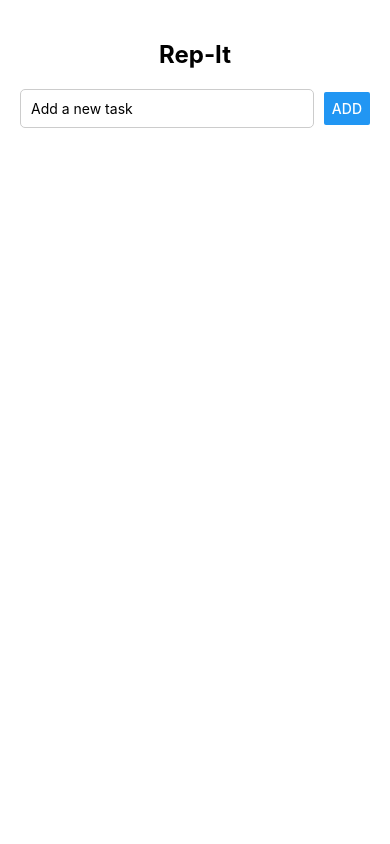
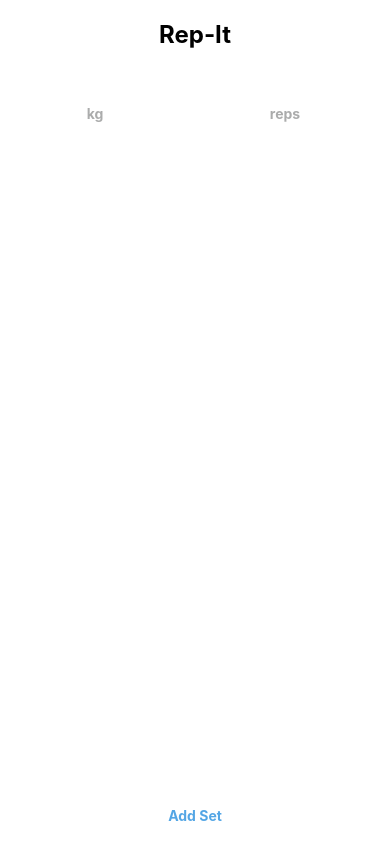
Before and after one commit to Aebel-Shajan/rep-it, a React Native app: screen / in a window 390 px wide. Built offline with nearby package versions, Linux system fonts and the light colour scheme.

Commit message:
Create SetComponent and header. Copy strong ui.

```diff
--- a/App.tsx
+++ b/App.tsx
@@ -2,83 +2,125 @@ import { useState } from "react";
 import {
   Button,
   FlatList,
+  ListRenderItem,
+  Pressable,
   StyleSheet,
   Text,
   TextInput,
   TouchableOpacity,
   View,
 } from "react-native";
+import SetComponent from "./components/setComponent";
 
 export default function App() {
-  const [task, setTask] = useState<string>("");
-  const [tasks, setTasks] = useState<Task[]>([]);
+  const [tasks, setTasks] = useState<setType[]>([]);
 
   const addTask = () => {
-    if (task.trim()) {
-      setTasks([...tasks, { id: Date.now().toString(), text: task }]);
-      setTask("");
-    }
+    setTasks([
+      ...tasks,
+      {
+        id: Date.now().toString(),
+        weight: "0",
+        reps: "1",
+        isComplete: false,
+      },
+    ]);
   };
 
-  const deleteTask = (id: string) => {
-    setTasks(tasks.filter((task) => task.id !== id));
+  const renderSetComponent: ListRenderItem<setType> = ({ item }) => {
+    const setData = (newData: setType) => {
+      const newTasks = [...tasks];
+      const indexToChange = newTasks.findIndex((item) => item.id === item.id);
+      newTasks[indexToChange] = newData;
+      setTasks(newTasks);
+    };
+
+    return <SetComponent data={item} setData={setData} key={item.id} />;
   };
 
+  // const deleteTask = (id: string) => {
+  //   setTasks(tasks.filter((task) => task.id !== id));
+  // };
+
   return (
-    <View style={styles.container}>
-      <Text style={styles.title}>Rep-It</Text>
-      <View style={styles.inputContainer}>
-        <TextInput
-          style={styles.input}
-          placeholder="Add a new task"
-          value={task}
-          onChangeText={setTask}
+    <View style={styles.appContainer}>
+      <View style={styles.container}>
+        <Text style={styles.title}>Rep-It</Text>
+        <View style={styles.headerContainer}>
+          <Text style={styles.header}>kg</Text>
+          <Text style={styles.header}>reps</Text>
+          <Text style={styles.headerLast}></Text>
+        </View>
+        <FlatList
+          data={tasks}
+          renderItem={renderSetComponent}
+          keyExtractor={(item) => item.id}
+          style={styles.list}
         />
-        <Button title="Add" onPress={addTask} />
+        <Pressable onPress={addTask}>
+          <Text style={styles.button}>Add Set</Text>
+        </Pressable>
+
       </View>
-      <FlatList
-        data={tasks}
-        renderItem={({ item }) => (
-          <TouchableOpacity onPress={() => deleteTask(item.id)}>
-            <Text style={styles.task}>{item.text}</Text>
-          </TouchableOpacity>
-        )}
-        keyExtractor={(item) => item.id}
-      />
     </View>
   );
 }
 
 const styles = StyleSheet.create({
+  appContainer: {
+    flex: 1,
+    flexDirection: "row",
+    justifyContent: "center",
+  },
   container: {
+    maxWidth: 500,
     flex: 1,
-    backgroundColor: '#fff',
-    padding: 20,
+    backgroundColor: "#fff",
+  },
+  headerContainer: {
+    height: 50,
+    flexDirection: "row",
+    justifyContent: "center",
+    padding: 5,
+    columnGap: 10,
+  },
+  header: {
+
+    width: 200,
+    padding: 10,
+    textAlign: "center",
+    verticalAlign: "middle",
+    color: "#abacac",
+    fontWeight: "bold",
+  },
+  headerLast: {
+    flexGrow: 1/3,
+  },
+  list: {
+    flex: 1
   },
   title: {
     fontSize: 24,
-    fontWeight: 'bold',
-    textAlign: 'center',
+    fontWeight: "bold",
+    textAlign: "center",
     marginVertical: 20,
+    height: 50,
   },
   inputContainer: {
-    flexDirection: 'row',
-    justifyContent: 'space-between',
-    alignItems: 'center',
-    marginBottom: 20,
+    justifyContent: "center",
+    color: "#54a6e5",
   },
-  input: {
+  button: {
+    padding: 20,
+    color: "#54a6e5",
+    display: "flex",
+    justifyContent: "center",
+    alignItems: "center",
+    fontWeight: "bold"
+  },
+  setList: {
     flex: 1,
-    borderColor: '#ccc',
-    borderWidth: 1,
-    padding: 10,
-    marginRight: 10,
-    borderRadius: 5,
-  },
-  task: {
-    padding: 15,
-    backgroundColor: '#f9f9f9',
-    borderBottomWidth: 1,
-    borderBottomColor: '#ddd',
+    flexDirection: "column",
+    rowGap: 10,
   },
 });
--- /dev/null
+++ b/components/setComponent.tsx
@@ -0,0 +1,102 @@
+import { useEffect, useState } from "react";
+import { Pressable, StyleSheet, Text, TextInput, View } from "react-native";
+import Feather from '@expo/vector-icons/Feather';
+
+interface setComponentProps {
+  data: setType;
+  setData: CallableFunction;
+}
+
+export default function SetComponent({ data, setData }: setComponentProps) {
+  const [weight, setWeight] = useState<string>(data.weight);
+  const [reps, setReps] = useState<string>(data.reps);
+  const [isComplete, setIsComplete] = useState<Boolean>(data.isComplete);
+
+  useEffect(() => {
+    setData({
+      weight: weight,
+      reps: reps,
+      isComplete: isComplete,
+    });
+  }, [weight, reps]);
+
+  const containerStyle = StyleSheet.compose(
+    styles.container,
+    isComplete ? successStyle.container : null
+  );
+
+  const inputStyle = StyleSheet.compose(
+    styles.input,
+    isComplete ? successStyle.input : null
+  );
+
+  const doneStyle = StyleSheet.compose(
+    styles.done,
+    isComplete ? successStyle.done : null
+  );
+
+  return (
+    <View style={containerStyle}>
+      <TextInput
+        style={inputStyle}
+        onChangeText={(value) => setWeight(value)}
+        value={weight}
+        selectTextOnFocus={true}
+      />
+      <TextInput
+        style={inputStyle}
+        onChangeText={(value) => setReps(value)}
+        value={reps}
+        selectTextOnFocus={true}
+      />
+      <Pressable onPress={() => setIsComplete(!isComplete)} style={doneStyle} >
+        <Text>
+          <Feather name="check" size={24} color={isComplete? "white": "black"} />
+        </Text>
+      </Pressable>
+    </View>
+  );
+}
+
+const styles = StyleSheet.create({
+  container: {
+    width: "100%",
+    display: "flex",
+    flexDirection: "row",
+    justifyContent: "center",
+    padding: 5,
+    columnGap: 10,
+  },
+  input: {
+    width: 200,
+    padding: 10,
+    textAlign: "center",
+    verticalAlign: "middle",
+    backgroundColor: "#e9ebe9",
+    color: "#abacac",
+    borderRadius: 10
+  },
+  done: {
+    padding: 5,
+    backgroundColor: "#e9ebe9",
+    color: "#abacac",
+    justifyContent: "center",
+    alignItems: "center",
+    borderRadius: 10
+  },
+});
+
+const successStyle = StyleSheet.create({
+  container: {
+    backgroundColor: "#e9f9ef",
+    color: "#000"
+  },
+  input: {
+    backgroundColor: "#e9f9ef",
+    color: "#000"
+
+  },
+  done: {
+    backgroundColor: "#29ce6d"
+  }
+});
```
Also changed, not shown: types/global.d.ts (+5 -3 lines).
